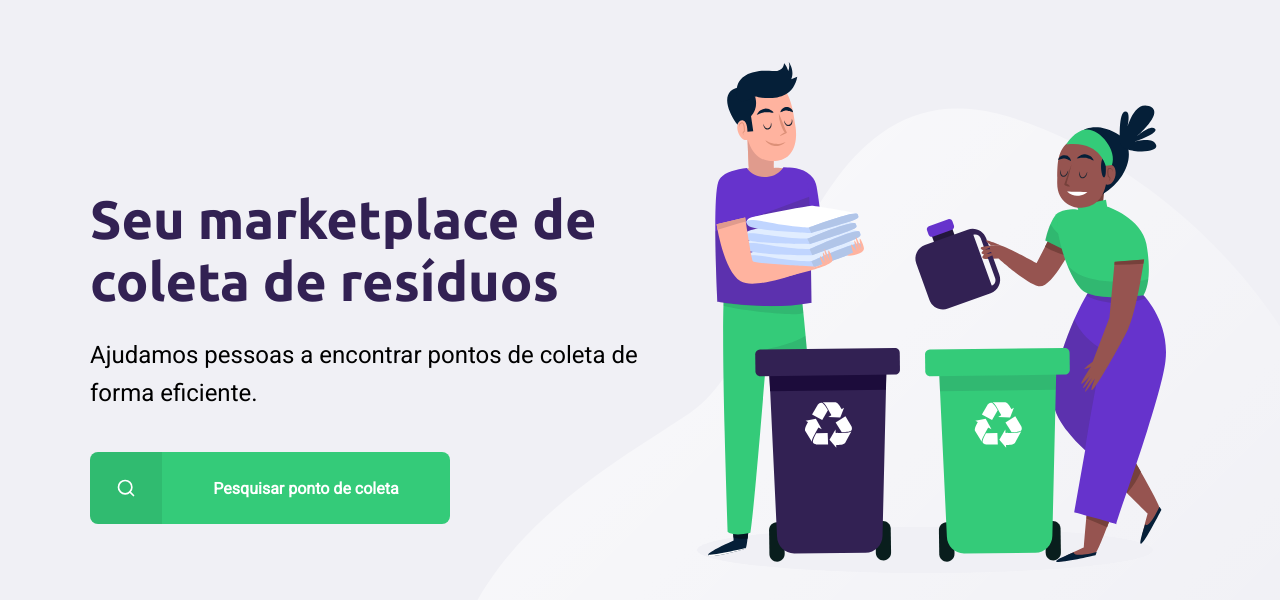
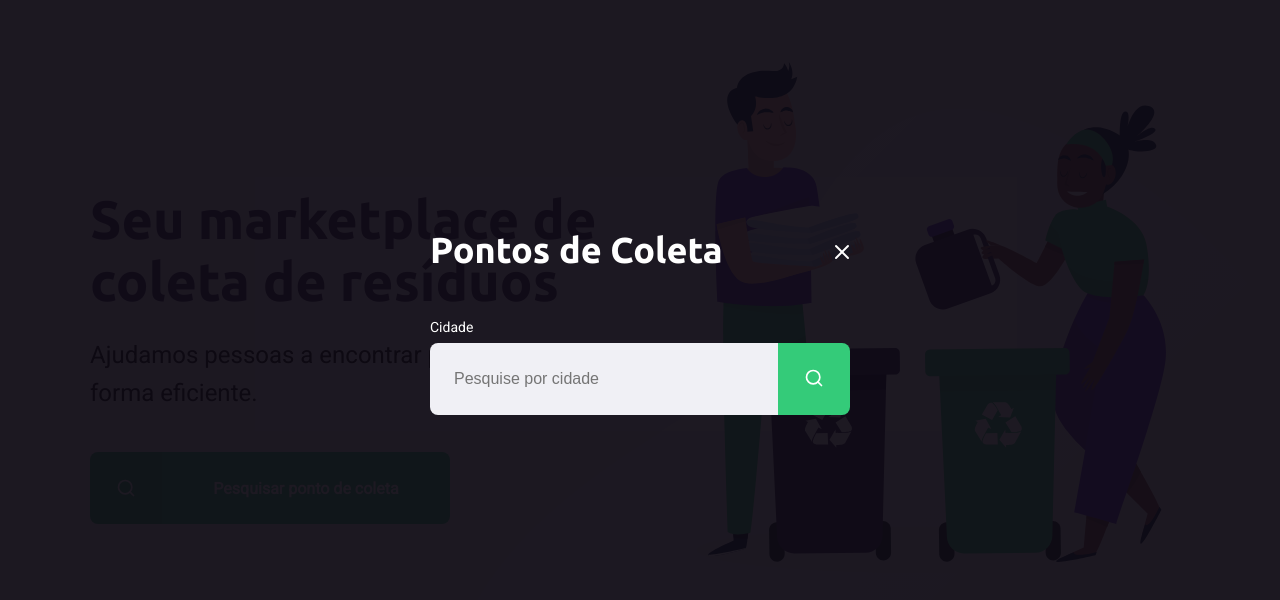
Before and after one commit to clovisdanielcosta/nlw-ecoleta, a plain HTML site: page index.html in a window 1280 px wide. Both pictures are taken after a click on the link "Pesquisar ponto de coleta". Shown: the part 78-678 px from the top of the page. Drawn offline with Linux system fonts and the light colour scheme.

Commit message:
Terminando modal de pesquisa

```diff
--- a/index.html
+++ b/index.html
@@ -7,9 +7,10 @@
 
     <link href="https://fonts.googleapis.com/css2?family=Roboto&family=Ubuntu:wght@700&display=swap" rel="stylesheet">
 
+    <link rel="stylesheet" href="/styles/main.css">
+    <link rel="stylesheet" href="/styles/home.css">
+    <link rel="stylesheet" href="/styles/modal.css">
 
-    <link rel="stylesheet" href="/styles/main.css">
-    <link rel="stylesheet" href="/styles/page-home.css">
     <link rel="stylesheet" href="/styles/responsive.css">
 </head>
 <body>
@@ -39,5 +40,27 @@
         </div>
     </div>
 
+    <div id="modal" class="hide">
+        <div class="content">
+            <div class="header">
+                <h1>Pontos de Coleta</h1>
+                <a href="#"Fechar></a>
+            </div>
+            <form action="">
+                <label for="search">Cidade</label>
+                <div class="search field">
+                    <input
+                        type="text"
+                        name="search"
+                        placeholder="Pesquise por cidade">
+                    <button>
+                        <img src="/assets/search.svg" alt="Buscar">
+                    </button>
+                </div>
+            </form>
+        </div>
+    </div>
+
+    <script src="/scripts/index.js"></script>
 </body>
 </html>
--- /dev/null
+++ b/scripts/index.js
@@ -0,0 +1,11 @@
+const buttonSearch = document.querySelector("#page-home main a")
+const modal = document.querySelector("#modal")
+const close = document.querySelector("#modal .header a")
+
+buttonSearch.addEventListener("click", () => {
+    modal.classList.remove("hide")
+})
+
+close.addEventListener("click", () => {
+    modal.classList.add("hide")
+})
--- /dev/null
+++ b/styles/modal.css
@@ -0,0 +1,91 @@
+#modal {
+    background-color: #0E0A14ef; /* O "ef" é o alfa permite variar
+                                    a cor para dar a impressão de transparência */
+    height: 100vh;
+    width: 100vw;
+
+    position: fixed;
+    top: 0;
+
+    display: flex;
+    justify-content: center;
+    align-items: center;
+
+    transition: 400ms;
+}
+
+#modal.hide { /* Não tem espaço porque é a classe e não
+                um elemento dentro do modal */
+display: none;
+}
+
+#modal .content {
+    color: white;
+
+    width: 420px;
+}
+
+#modal .header {
+    display: flex;
+    align-items: center;
+    justify-content: space-between;
+
+    margin-bottom: 48px;
+}
+
+#modal .header a {
+    background-image: url(../assets/x.svg);
+
+    width: 20px;
+    height: 20px;
+
+    display: flex;
+    font-size: 0.01px; /* Fonte pequena para ajuda em leitores de tela */
+}
+
+#modal .header h1 {
+    color: white;
+
+    font-size: 36px;
+    line-height: 42px;
+}
+
+#modal form label {
+    font-size: 14px;
+    line-height: 16px;
+
+    display: block;
+    margin-bottom: 8px;
+}
+
+#modal form .field {
+    display: flex;
+}
+
+#modal form input {
+    flex: 1;
+
+    background-color: #f0f0f5;
+
+    border-radius: 8px 0 0 8px;
+    border: 0;
+
+    padding: 16px 24px;
+
+    font-size: 16px;
+    color: #6c6c80;
+}
+
+#modal form button {
+    width: 72px;
+    height: 72px;
+
+    background-color: var(--primary-color);
+
+    border: 0;
+    border-radius: 0 8px 8px 0;
+}
+
+#modal form button:hover {
+    background-color: #2fb85e;
+}
```
Also changed, not shown: styles/home.css (renamed from styles/page-home.css).
